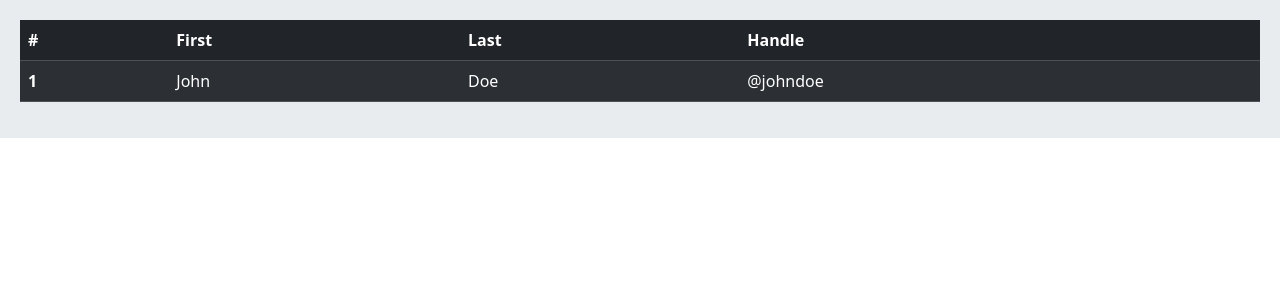
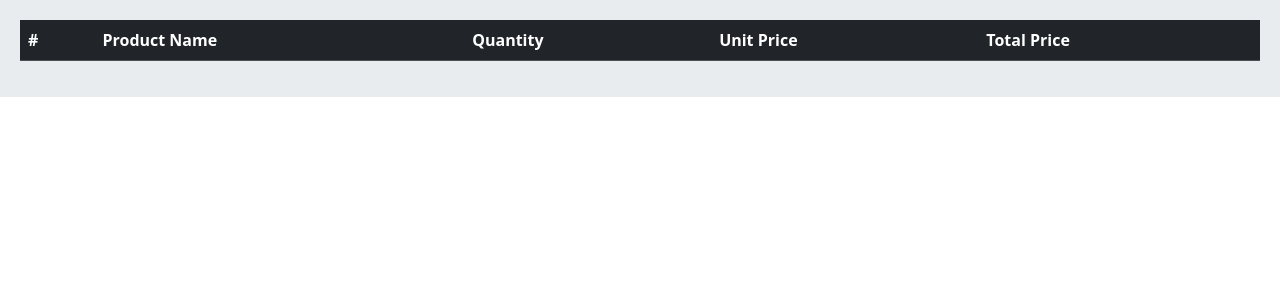
Before and after one commit to mortezamollaie/DjangoOnlineShop, a Django app: page /orders/cart/ in a window 1280 px wide. Shown: the part 56-356 px from the top of the page. Run offline with Django 5.2, Linux system fonts and the light colour scheme; lists and menus that the app fills with data are empty.

Commit message:
feat: showing cart list

```diff
--- a/orders/cart.py
+++ b/orders/cart.py
@@ -1,5 +1,8 @@
+from home.models import Product
+
 
 CART_SESSION_ID = 'cart'
+
 
 class Cart:
     def __init__(self, request):
@@ -8,6 +11,19 @@ class Cart:
         if not cart:
             cart = self.session[CART_SESSION_ID] = {}
         self.cart = cart
+
+
+    def __iter__(self):
+        product_ids = self.cart.keys()
+        products = Product.objects.filter(id__in=product_ids)
+        cart = self.cart.copy()
+
+        for product in products:
+            cart[str(product.id)]['product'] = product
+
+        for item in cart.values():
+            item['total_price'] = int(item['price']) * item['quantity']
+            yield item
 
 
     def add(self, product, quantity):
--- a/orders/templates/orders/cart.html
+++ b/orders/templates/orders/cart.html
@@ -5,18 +5,22 @@
         <thead>
             <tr>
                 <th scope="col">#</th>
-                <th scope="col">First</th>
-                <th scope="col">Last</th>
-                <th scope="col">Handle</th>
+                <th scope="col">Product Name</th>
+                <th scope="col">Quantity</th>
+                <th scope="col">Unit Price</th>
+                <th scope="col">Total Price</th>
             </tr>
         </thead>
         <tbody>
+            {% for item in cart %}
             <tr>
-                <th scope="row">1</th>
-                <td>John</td>
-                <td>Doe</td>
-                <td>@johndoe</td>
+                <th scope="row">{{ forloop.counter }}</th>
+                <td>{{ item.product.name }}</td>
+                <td>{{ item.quantity }}</td>
+                <td>{{ item.price }}</td>
+                <td>{{ item.total_price }}</td>
             </tr>
+            {% endfor %}
         </tbody>
     </table>
 {% endblock %}
--- a/orders/views.py
+++ b/orders/views.py
@@ -7,7 +7,8 @@ from .forms import CartAddForm
 
 class CartView(View):
     def get(self, request):
-        return render(request, 'orders/cart.html')
+        cart = Cart(request)
+        return render(request, 'orders/cart.html', {'cart': cart})
 
 
 class CartAddView(View):
```
